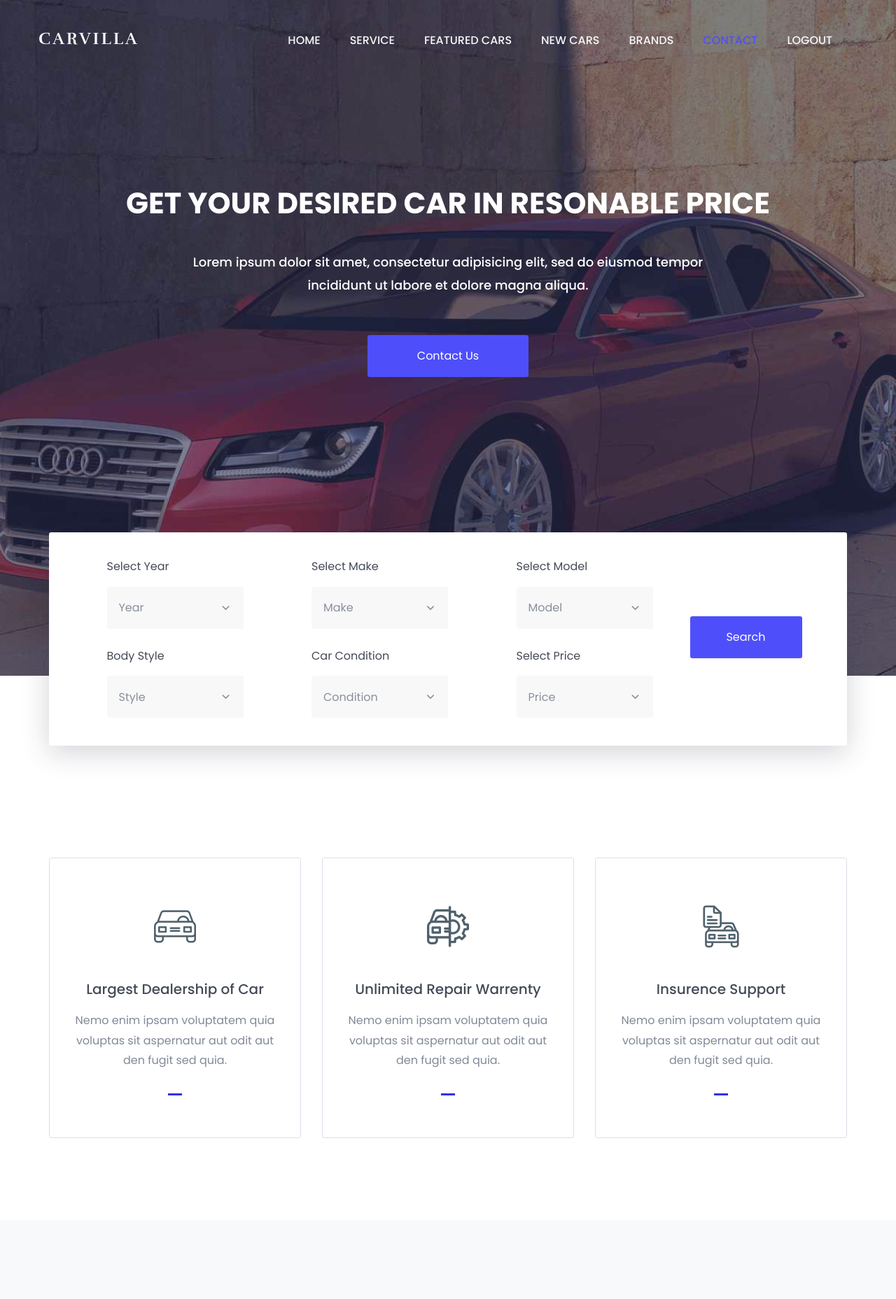
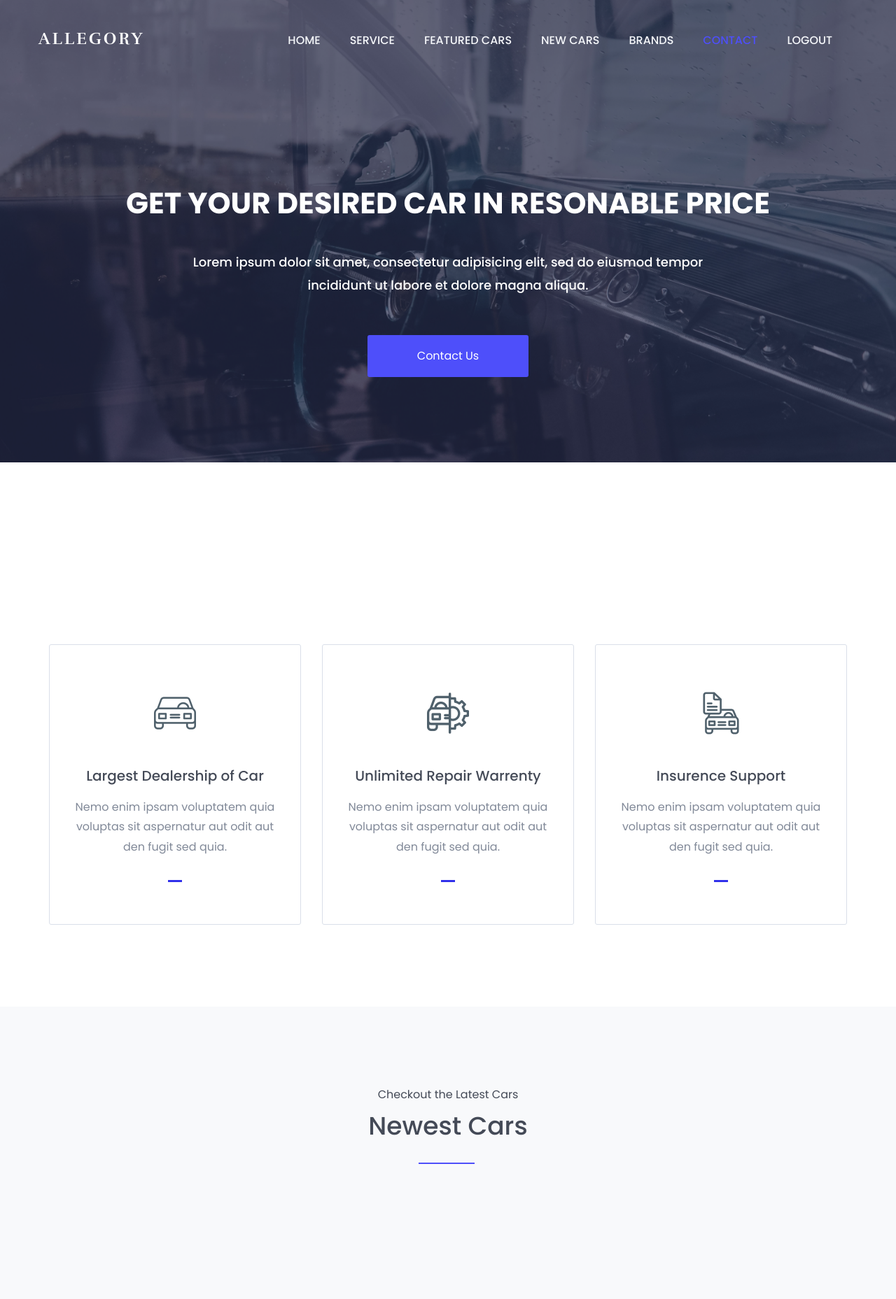
Before and after one commit to megatech2000/cars-store, a Django app: page /home in a window 1280 px wide. Shown: the top 1857 px of the page at 70% size. Run offline with Django 4.2, Linux system fonts and the light colour scheme; data that the repository does not hold is empty; some libraries are stand-ins or nearby versions.

Commit message:
updatingchanges updated

```diff
--- a/static/assets/css/style.css
+++ b/static/assets/css/style.css
@@ -206,7 +206,7 @@ nav.navbar.bootsnav .navbar-toggle i{color: #4e4ffa;}
 --------------------------------------*/
 .welcome-hero {
     position: relative;
-    background:url(../images/welcome-hero/welcome-banner.jpg)no-repeat;
+    background:url(../images/welcome-hero/welcome-banner-1.jpg)no-repeat;
     background-position: center;
     background-size: cover;
     z-index: 1;
--- a/templates/base.html
+++ b/templates/base.html
@@ -17,7 +17,7 @@
 		<link href="https://fonts.googleapis.com/css?family=Rufina:400,700" rel="stylesheet">
 
         <!-- title of site -->
-        <title>CarVilla</title>
+        <title>Allegory</title>
 
         <!-- For favicon png -->
 		<link rel="shortcut icon" type="image/icon" href="{% static 'assets/logo/favicon.png' %}"/>
--- a/templates/home.html
+++ b/templates/home.html
@@ -3,131 +3,16 @@
 
 		{% block content %}
 		<!--welcome-hero start -->
-		<section id="home" class="welcome-hero">
+		<section id="hero"  class="welcome-hero">
 			<div class="container">
 				<div class="welcome-hero-txt">
 					<h2>get your desired car in resonable price</h2>
 					<p>
 						Lorem ipsum dolor sit amet, consectetur adipisicing elit, sed do eiusmod tempor incididunt ut labore et dolore   magna aliqua.
 					</p>
-					<button class="welcome-btn" onclick="window.location.href='#'">contact us</button>
+					<button class="welcome-btn" onclick="window.location.href='#contact'">contact us</button>
 				</div>
 			</div>
-
-			<div class="container">
-				<div class="row">
-					<div class="col-md-12">
-						<div class="model-search-content">
-							<div class="row">
-								<div class="col-md-offset-1 col-md-2 col-sm-12">
-									<div class="single-model-search">
-										<h2>select year</h2>
-										<div class="model-select-icon">
-											<select class="form-control">
-
-											  	<option value="default">year</option><!-- /.option-->
-
-											  	<option value="2018">2018</option><!-- /.option-->
-
-											  	<option value="2017">2017</option><!-- /.option-->
-											  	<option value="2016">2016</option><!-- /.option-->
-
-											</select><!-- /.select-->
-										</div><!-- /.model-select-icon -->
-									</div>
-									<div class="single-model-search">
-										<h2>body style</h2>
-										<div class="model-select-icon">
-											<select class="form-control">
-
-											  	<option value="default">style</option><!-- /.option-->
-
-											  	<option value="sedan">sedan</option><!-- /.option-->
-
-											  	<option value="van">van</option><!-- /.option-->
-											  	<option value="roadster">roadster</option><!-- /.option-->
-
-											</select><!-- /.select-->
-										</div><!-- /.model-select-icon -->
-									</div>
-								</div>
-								<div class="col-md-offset-1 col-md-2 col-sm-12">
-									<div class="single-model-search">
-										<h2>select make</h2>
-										<div class="model-select-icon">
-											<select class="form-control">
-
-											  	<option value="default">make</option><!-- /.option-->
-
-											  	<option value="toyota">toyota</option><!-- /.option-->
-
-											  	<option value="holden">holden</option><!-- /.option-->
-											  	<option value="maecedes-benz">maecedes-benz.</option><!-- /.option-->
-
-											</select><!-- /.select-->
-										</div><!-- /.model-select-icon -->
-									</div>
-									<div class="single-model-search">
-										<h2>car condition</h2>
-										<div class="model-select-icon">
-											<select class="form-control">
-
-											  	<option value="default">condition</option><!-- /.option-->
-
-											  	<option value="something">something</option><!-- /.option-->
-
-											  	<option value="something">something</option><!-- /.option-->
-											  	<option value="something">something</option><!-- /.option-->
-
-											</select><!-- /.select-->
-										</div><!-- /.model-select-icon -->
-									</div>
-								</div>
-								<div class="col-md-offset-1 col-md-2 col-sm-12">
-									<div class="single-model-search">
-										<h2>select model</h2>
-										<div class="model-select-icon">
-											<select class="form-control">
-
-											  	<option value="default">model</option><!-- /.option-->
-
-											  	<option value="kia-rio">kia-rio</option><!-- /.option-->
-
-											  	<option value="mitsubishi">mitsubishi</option><!-- /.option-->
-											  	<option value="ford">ford</option><!-- /.option-->
-
-											</select><!-- /.select-->
-										</div><!-- /.model-select-icon -->
-									</div>
-									<div class="single-model-search">
-										<h2>select price</h2>
-										<div class="model-select-icon">
-											<select class="form-control">
-
-											  	<option value="default">price</option><!-- /.option-->
-
-											  	<option value="$0.00">$0.00</option><!-- /.option-->
-
-											  	<option value="$0.00">$0.00</option><!-- /.option-->
-											  	<option value="$0.00">$0.00</option><!-- /.option-->
-
-											</select><!-- /.select-->
-										</div><!-- /.model-select-icon -->
-									</div>
-								</div>
-								<div class="col-md-2 col-sm-12">
-									<div class="single-model-search text-center">
-										<button class="welcome-btn model-search-btn" onclick="window.location.href='#'">
-											search
-										</button>
-									</div>
-								</div>
-							</div>
-						</div>
-					</div>
-				</div>
-			</div>
-
 		</section><!--/.welcome-hero-->
 		<!--welcome-hero end -->
 
--- a/templates/navbar.html
+++ b/templates/navbar.html
@@ -15,7 +15,7 @@
                     <button type="button" class="navbar-toggle" data-toggle="collapse" data-target="#navbar-menu">
                         <i class="fa fa-bars"></i>
                     </button>
-                    <a class="navbar-brand" href="index.html">carvilla<span></span></a>
+                    <a class="navbar-brand" href="home">Allegory<span></span></a>
 
                 </div><!--/.navbar-header-->
                 <!-- End Header Navigation -->
@@ -23,7 +23,7 @@
                 <!-- Collect the nav links, forms, and other content for toggling -->
                 <div class="collapse navbar-collapse menu-ui-design" id="navbar-menu">
                     <ul class="nav navbar-nav navbar-right" data-in="fadeInDown" data-out="fadeOutUp">
-                        <li class=" scroll active"><a href="#home">home</a></li>
+                        <li class=" scroll active"><a href="#hero">home</a></li>
                         <li class="scroll"><a href="#service">service</a></li>
                         <li class="scroll"><a href="#featured-cars">featured cars</a></li>
                         <li class="scroll"><a href="#new-cars">new cars</a></li>
@@ -33,6 +33,7 @@
 
                     </ul><!--/.nav -->
                 </div><!-- /.navbar-collapse -->
+
             </div><!--/.container-->
 
         </nav><!--/nav-->
```
Also changed, not shown: media/media/ncm1.png (added), media/media/ncm2.png (added), media/media/ncm3.png (added), static/assets/images/welcome-hero/welcome-banner-1.jpg (added), static/assets/images/welcome-hero/welcome-banner.jpg (deleted).
